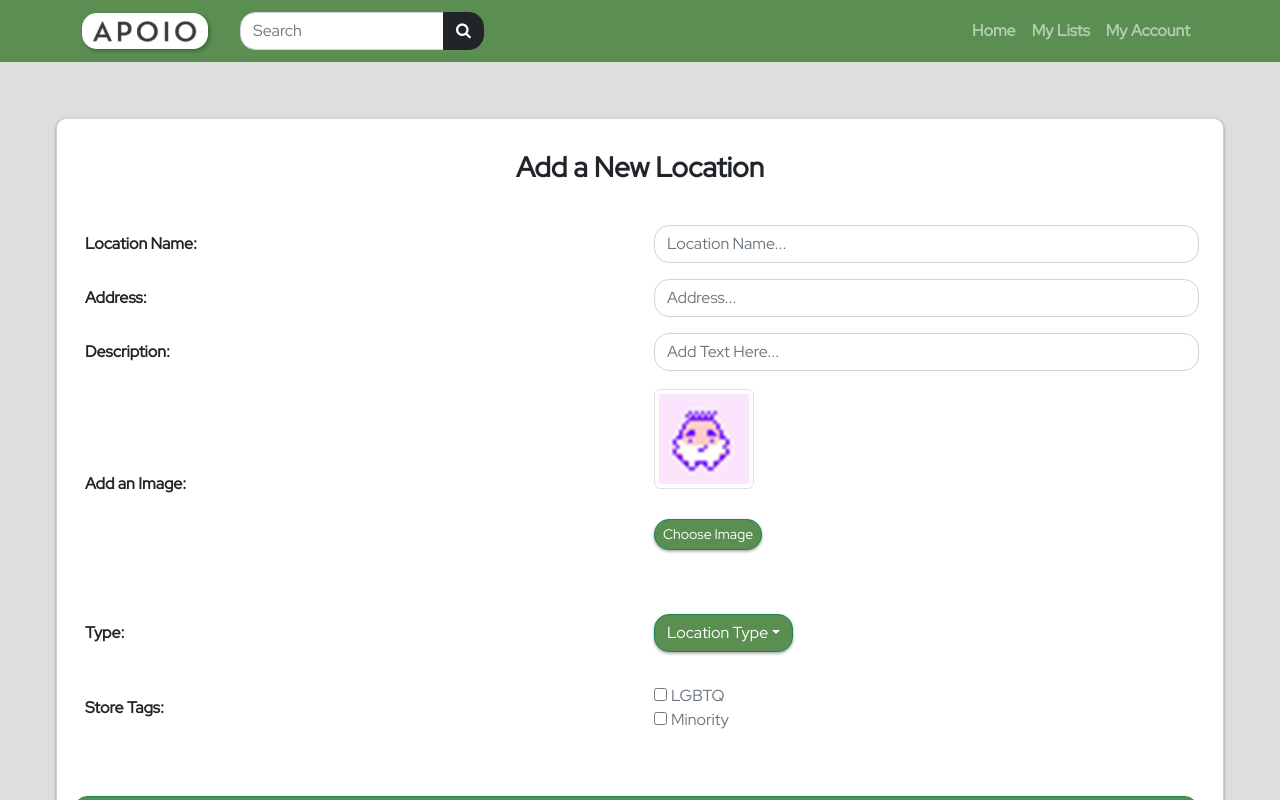
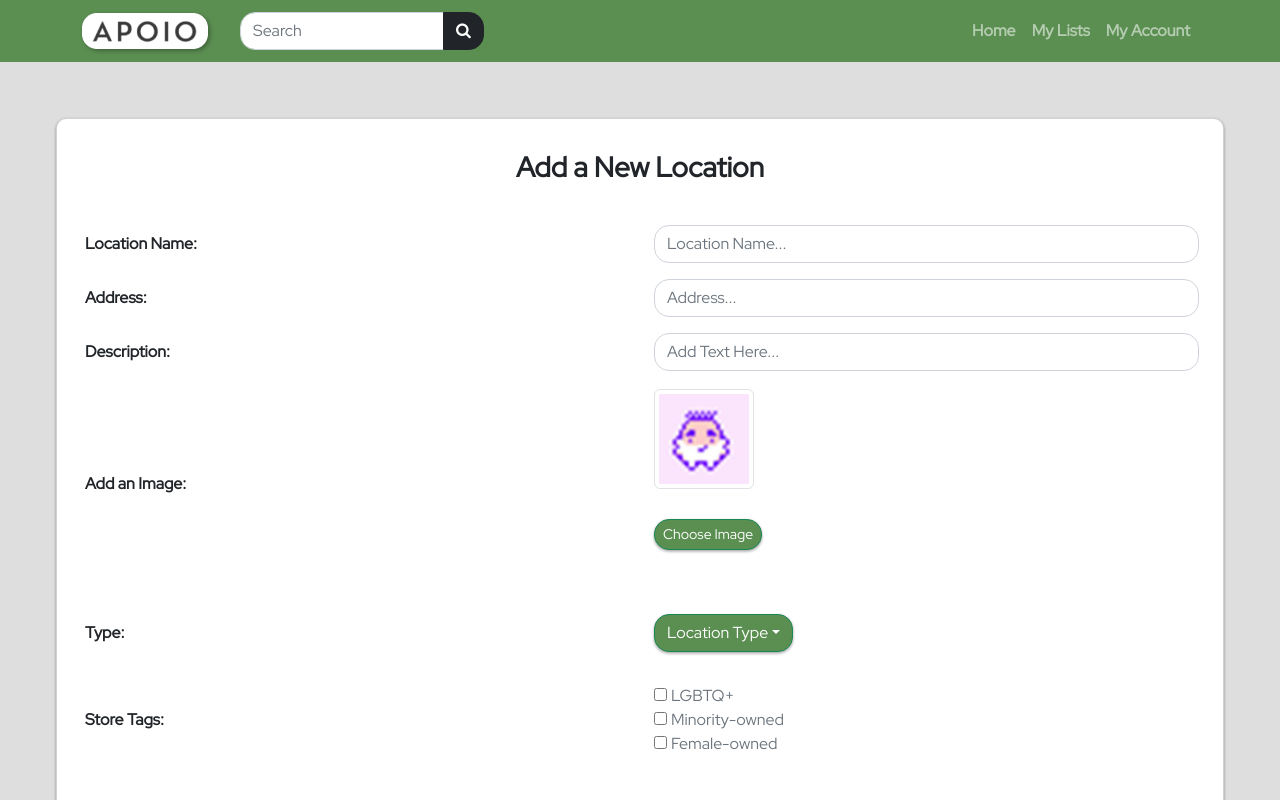
Before and after one commit to StpME/ApoioMirror, a React (Create React App) app: page /new_item in a window 1280 px wide. Shown: the top 800 px of the page. Built offline with nearby package versions, Linux system fonts and the light colour scheme.

Commit message:
repush changes

```diff
--- a/src/components/App.js
+++ b/src/components/App.js
@@ -15,7 +15,7 @@ import { SignInPage } from './SignInPage.js';
 function App(props) {
     //set stores to whatever the user passes to add to list
     const stores = props.stores;
-    const filtersList = ["LGBTQ", "Minority"];
+    const filtersList = ["LGBTQ+", "Minority-owned", "Female-owned"];
     const [storeState, setStoreState] = useState(stores);
     const [currentUser, setCurrentUser] = useState(null);
     const [profileData, setProfileData] = useState({
--- a/src/components/CreateNewItem.js
+++ b/src/components/CreateNewItem.js
@@ -20,6 +20,7 @@ export function CreateNewItem(props) {
     }
 	const handleNameChange = (event) => {
         setName(event.target.value);
+
     };
     const handleLocChange = (event) => {
         setLoc(event.target.value);
@@ -77,16 +78,16 @@ export function CreateNewItem(props) {
         setImageUrl(initialURL);
         setImageFile(undefined);
         setCheckedList([]);
+        //document.querySelectorAll('input[type=checkbox]').forEach( el => el.checked = false );
+        setTypeBtn("Location Type");
         event.preventDefault();
-        setTypeBtn("Location Type");
     }
-
     return (
         <div className="d-block p-5">
             {alertMessage &&
                 <Alert variant="danger" dismissible onClose={() => setAlertMessage(null)}>{alertMessage}</Alert>
             }
-            <div className="card ">
+            <div className="card">
                 <div className="card-body ">
                     <h3 className="text-center py-3 "><strong>Add a New Location</strong></h3>
                     <form className="py-3 ">
@@ -96,7 +97,7 @@ export function CreateNewItem(props) {
                             </div>
                             <div className="col text-muted">
                                 <div className="form-group">
-                                    <input type="text" className="form-control" placeholder="Location Name..." onBlur={(event) => {handleNameChange(event)}} />
+                                    <input type="text" className="form-control" value={name} placeholder="Location Name..." onChange={(event) => {handleNameChange(event)}}  />
                                 </div>
                             </div>
                         </div>
@@ -107,7 +108,7 @@ export function CreateNewItem(props) {
 
                             <div className="col text-muted">
                                 <div className="form-group">
-                                    <input type="text" className="form-control" placeholder="Address..." onBlur={(event) => {handleLocChange(event)}} />
+                                    <input type="text" className="form-control" value={loc} placeholder="Address..." onChange={(event) => {handleLocChange(event)}} />
                                 </div>
                             </div>
                         </div>
@@ -118,7 +119,7 @@ export function CreateNewItem(props) {
 
                             <div className="col text-muted">
                                 <div className="form-group">
-                                    <input type="text" className="form-control" placeholder="Add Text Here..." onBlur={(event) => {handleDescChange(event)}} />
+                                    <input type="text" className="form-control" value={desc} placeholder="Add Text Here..." onChange={(event) => {handleDescChange(event)}} />
                                 </div>
                             </div>
                         </div>
@@ -166,15 +167,14 @@ export function CreateNewItem(props) {
                                 </div>
                             </div>
                             <div className="col">
-
                                 {props.filters.map((item, index) => {
                                     return (
                                         <div key={index} className="col checkbox-container">
                                             <div className="col text-muted">
                                                 <div className="form-group">
-                                                    <input type="checkbox" value={item} onChange={handleSelect} />
+                                                    <input type="checkbox" value={item} onChange={handleSelect} checked={checkedList.includes(item)} />
                                                     <label className="px-1" htmlFor="checkbox">{item}</label>
-                        </div>
+                                                </div>
                                             </div>
                                         </div>
                                     );
```
